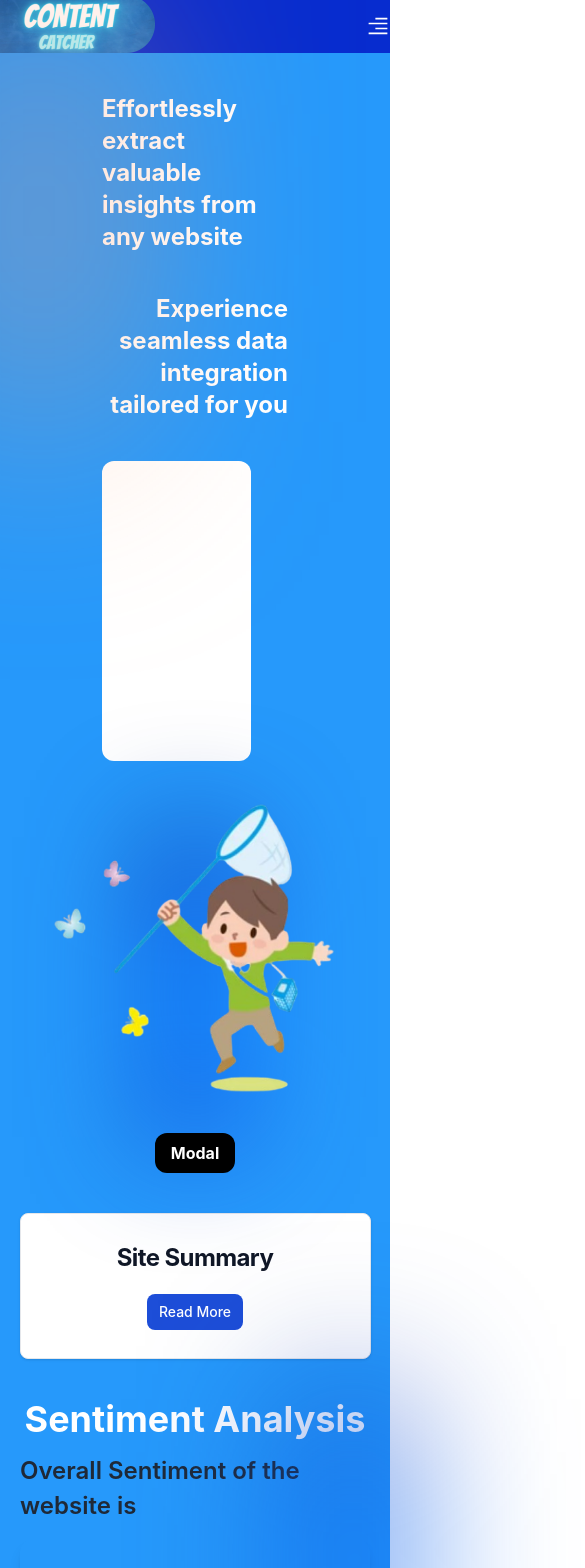
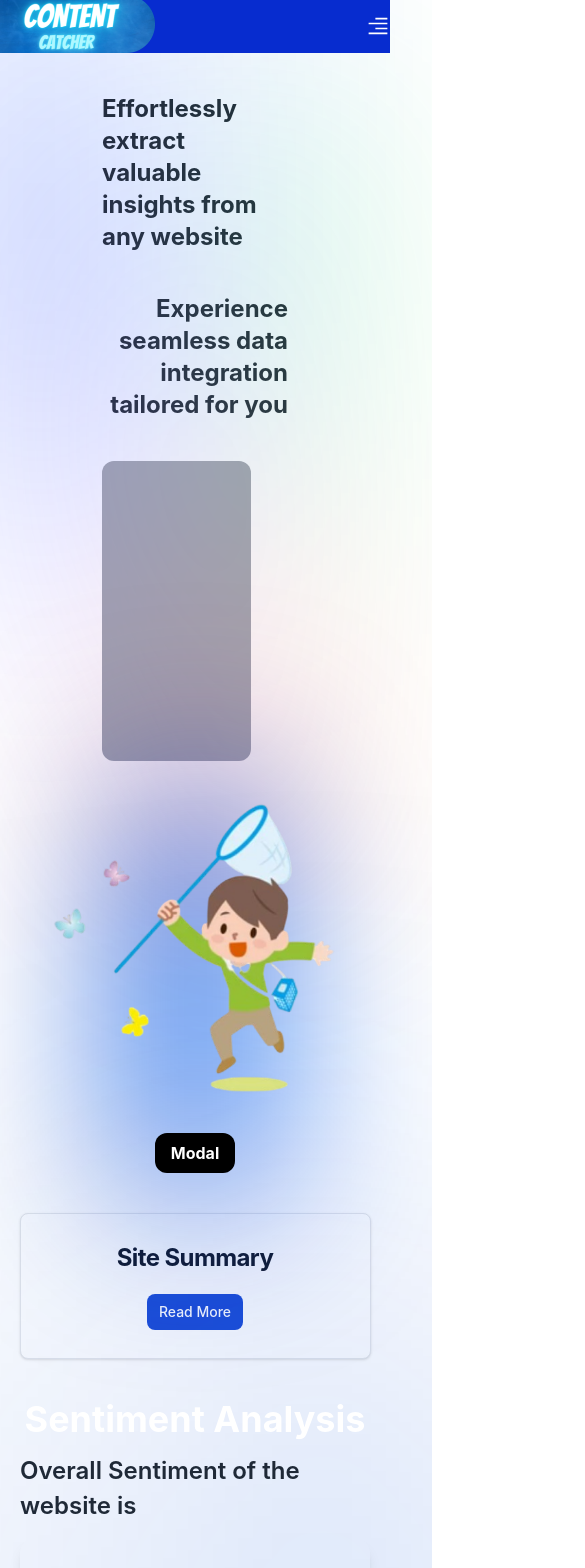
Before and after one commit to mobtomc/brev, a React (Create React App) app in the folder client/: page / in a window 390 px wide. Shown: the top 1568 px of the page, 585 px wide, since content can reach past the window. Built offline with nearby package versions, Linux system fonts and the light colour scheme; no server answers.

Commit message:
updated frontend

```diff
--- a/client/src/App.css
+++ b/client/src/App.css
@@ -1,3 +1,28 @@
+.gradient {
+  height: fit-content;
+  z-index: 3;
+  width: 100%;
+  max-width: 640px;
+  background-image: radial-gradient(
+      at 27% 37%,
+      hsla(215, 98%, 61%, 1) 0px,
+      transparent 0%
+    ),
+    radial-gradient(at 97% 21%, hsla(125, 98%, 72%, 1) 0px, transparent 50%),
+    radial-gradient(at 52% 99%, hsla(354, 98%, 61%, 1) 0px, transparent 50%),
+    radial-gradient(at 10% 29%, hsla(256, 96%, 67%, 1) 0px, transparent 50%),
+    radial-gradient(at 97% 96%, hsla(38, 60%, 74%, 1) 0px, transparent 50%),
+    radial-gradient(at 33% 50%, hsla(222, 67%, 73%, 1) 0px, transparent 50%),
+    radial-gradient(at 79% 53%, hsla(343, 68%, 79%, 1) 0px, transparent 50%);
+  position: absolute;
+  content: "";
+  width: 100%;
+  height: 100%;
+  filter: blur(100px) saturate(150%);
+  top: 80px;
+  opacity: 0.15;
+}
+
 .grad1 {
   overflow: hidden;
   background-image: radial-gradient(#9303c6, #420294, #000000);
@@ -29,8 +54,7 @@
   left: 0;
   background: linear-gradient(
     to bottom right,
-    #ff7e5f,
-    #feb47b
+    #0d45ff,#0065fc
   ); /* Adjust gradient colors as needed */
 }
 
@@ -107,3 +131,12 @@
   box-shadow: 4px 8px 4px 0px rgba(0, 0, 0, 0.35);
   backdrop-filter: blur(20px);
 }
+
+.text-gradient {
+  color: transparent;
+  background: linear-gradient(90deg, #801ee1 4%, #ffffff 87%);
+  background: linear-gradient(19deg, #801ee1 30%, #ffffff 70%);
+  -webkit-background-clip: text;
+  background-clip: text;
+  -webkit-text-fill-color: transparent;
+}
--- a/client/src/App.js
+++ b/client/src/App.js
@@ -12,20 +12,21 @@ import Cards from "./Components/Cards.jsx";
 function App() {
   return (
     <UserContextProvider>
-      <div className="App bg-[#2699fb]">
+      <div className="App">
+        <div className="gradient"></div>
         <Navbar />
-        <div className="gradient-overlay top-left blur-[120px]"></div>
+        <div className="gradient-overlay top-left blur-[150px]"></div>
 
         <div className="w-full ">
           <Hero />
           <Summarize />
           <div className="w-full flex justify-end">
-            <div className="grad2 w-[20%] h-[300px] blur-[80px] absolute flex justify-end items-end"></div>
+            <div className="grad2 w-[40%] h-[500px] blur-[250px] absolute flex justify-end items-end"></div>
           </div>
           <Sentiment/>
           <OpenAi/>
           <Marketing />
-          <Cards></Cards>
+          <Cards/>
           <Footer />
         </div>
       </div>
--- a/client/src/Components/Cards.jsx
+++ b/client/src/Components/Cards.jsx
@@ -1,17 +1,51 @@
-import React,{useContext} from 'react'
+import React, { useContext } from "react";
 import UserContext from "../context/UserContext";
 
 export default function Cards() {
-    const {comp,setComp} = useContext(UserContext);
+  const { comp, setComp } = useContext(UserContext);
   return (
-    <div>
-      {comp?.map((item, index) => (
-        <div key={index}>
-        <img src={item?.photos_sample[0]?.photo_url} alt="" />
-        {console.log(item?.photos_sample[0].photo_url)}
-          <h1>{item.name}</h1>
-        </div>
-      ))}
+    <div className="flex flex-col gap-8 justify-center items-center relative z-[5]">
+      <h1 className="text-5xl font-bold text-gradient">Your Competitions Surrounding You!</h1>
+      <div className="flex flex-wrap justify-center gap-6 mb-10 w-[90%] sm:w-full">
+        {comp?.map((item, index) => (
+          <div
+            key={index}
+            className="max-w-sm flex flex-col gap-3 box-background pb-4"
+          >
+            <img
+              src={item?.photos_sample[0]?.photo_url}
+              className="w-full h-[200px] rounded-t-2xl"
+              alt="No image available for this site due toh copyright issues!! Visit the site instead."
+            />
+            {console.log(item?.photos_sample[0].photo_url)}
+            <p className="font-semibold text-black px-3">
+              Name: {item?.name}
+            </p>
+            <p className="font-semibold text-black px-3">
+              Phone: {item?.phone_number}
+            </p>
+            <p className="text-justify font-semibold text-black px-3">
+              Address: {item?.full_address}
+            </p>
+            <div className="flex justify-center mt-4 gap-4">
+              <a
+                target="_blank"
+                href={item?.place_link}
+                className="w-[40] inline-flex items-center px-3 py-2 text-sm font-medium text-center text-white bg-blue-700 rounded-lg hover:bg-blue-800 focus:ring-4 focus:outline-none focus:ring-blue-300 dark:bg-blue-600 dark:hover:bg-blue-700 dark:focus:ring-blue-800"
+              >
+                <button>Location</button>
+              </a>
+              <a
+                target="_blank"
+                href={item?.website}
+                className="inline-flex items-center px-3 py-2 text-sm font-medium text-center text-white bg-blue-700 rounded-lg hover:bg-blue-800 focus:ring-4 focus:outline-none focus:ring-blue-300 dark:bg-blue-600 dark:hover:bg-blue-700 dark:focus:ring-blue-800"
+              >
+                <button>Visit Website</button>
+              </a>
+            </div>
+          </div>
+        ))}
+      </div>
     </div>
-  )
+  );
 }
--- a/client/src/Components/Hero.jsx
+++ b/client/src/Components/Hero.jsx
@@ -4,18 +4,18 @@ import Modal from "./Modal"
 
 export default function Hero() {
   return (
-    <div className='bg-[#2699fb] font-bold w-full flex flex-col md:flex-row justify-center items-center gap-10 p-10'>
-        <div className='flex flex-col gap-10 text-white text-2xl w-[60%]'>
+    <div className='font-bold w-full flex flex-col md:flex-row justify-center items-center gap-10 p-10'>
+        <div className='flex flex-col gap-10 text-gray-800 relative text-2xl w-[60%]'>
             <p className='max-w-[500px]'>Effortlessly extract valuable insights from any website</p>
             <p className='max-w-[500px] text-right'>Experience seamless data integration tailored for you</p>
             <div className='w-full flex '>
-                <div className='w-[80%] h-[300px] rounded-xl bg-white'>
+                <div className='w-[80%] h-[300px] rounded-xl bg-gray-400'>
 
                 </div>
             </div>
         </div>
         <div className='flex flex-col justify-center items-center md:w-[40%] gap-5'>
-            <div className="grad2 w-[20%] h-[300px] blur-[60px] absolute flex justify-end items-end"></div>
+            <div className="grad2 w-[30%] h-[400px] blur-[90px] absolute flex justify-end items-end"></div>
             <img src={HeroBg} alt="" className='md:w-[60%] relative z-[5]' />
             <div className='mt-5'>
               <Modal/>
--- a/client/src/Components/Marketing.jsx
+++ b/client/src/Components/Marketing.jsx
@@ -14,7 +14,7 @@ export default function Marketing() {
 
   return (
     <div>
-      ji
+      hey market
     </div>
   )
 }
--- a/client/src/Components/Modal.jsx
+++ b/client/src/Components/Modal.jsx
@@ -66,7 +66,7 @@ const Modal = () => {
               >
                 Publish
               </button> */}
-              <button onClick={handleClick} className="mt-6 bg-white hover:bg-black text-black hover:text-white font-bold py-2 px-4 rounded-2xl">Send to Backend</button>
+              <button onClick={handleClick} className="mt-6 bg-white hover:bg-black text-black hover:text-white font-bold py-2 px-4 rounded-2xl">Submit!</button>
               <button
                 onClick={togglePopup}
                 className="mt-6 bg-white hover:bg-black text-black hover:text-white font-bold py-2 px-4 rounded-2xl"
--- a/client/src/Components/Navbar.jsx
+++ b/client/src/Components/Navbar.jsx
@@ -5,7 +5,7 @@ import Logo from "../assets/images/logo.png"
 function Navbar() {
   const [Toggle, setToggle] = useState(false);
   return (
-    <div className="bg-[#072ccf]">
+    <div className="bg-[#072ccf] relative z-10">
       <div className="max-w-[1240px] flex justify-between items-center">
         <div className="">
             <img src={Logo} alt="" className="w-[50%] sm:w-[80%]" />
--- a/client/src/Components/OpenAi.jsx
+++ b/client/src/Components/OpenAi.jsx
@@ -26,7 +26,7 @@ export default function OpenAi() {
   return (
     <div className=" w-full flex flex-col justify-center items-center mb-10">
       <div className="w-full flex justify-end">
-        <div className="grad3 w-full h-[400px] blur-[80px] absolute flex justify-end items-end"></div>
+        <div className="grad3 w-full h-[400px] blur-[220px] absolute flex justify-end items-end"></div>
       </div>
       <div className="w-[90%] p-2 box-background">
         <div className="p-5 flex flex-col justify-center">
--- a/client/src/Components/Sentiment.jsx
+++ b/client/src/Components/Sentiment.jsx
@@ -86,7 +86,7 @@ export default function Sentiment() {
     data: [sentiment?.documents[0]?.confidenceScores?.positive*100 , sentiment?.documents[0]?.confidenceScores?.negative*100 , sentiment?.documents[0]?.confidenceScores?.neutral*100 ],
   };
   return (
-    <div className="px-5 pb-10">
+    <div className="px-5 pb-10 relative z-[5]">
       {/* <DoughnutChart /> */}
       {console.log("sentiment")}
       {/* GIves sentiment overall */}
@@ -107,7 +107,7 @@ export default function Sentiment() {
         </p>
         <div>
           <div className="font-rubik text-navy">
-            <div className="flex items-center gap-24 mx-auto w-fit-content shadow-lg rounded-2xl p-8 transition-transform duration-400 ease-in-out hover:scale-102">
+            <div className="flex flex-col md:flex-row items-center gap-24 mx-auto w-fit-content shadow-lg rounded-2xl p-8 transition-transform duration-400 ease-in-out hover:scale-102">
               <div className="chart relative">
                 <canvas id="myChart" className="w-96 h-96"></canvas>
                 {/* <img
--- a/client/src/index.css
+++ b/client/src/index.css
@@ -9,6 +9,7 @@ body {
     sans-serif;
   -webkit-font-smoothing: antialiased;
   -moz-osx-font-smoothing: grayscale;
+  background-image: url("./assets/images/bg.svg");
 }
 
 code {
```
Also changed, not shown: client/src/assets/images/bg.svg (added).
